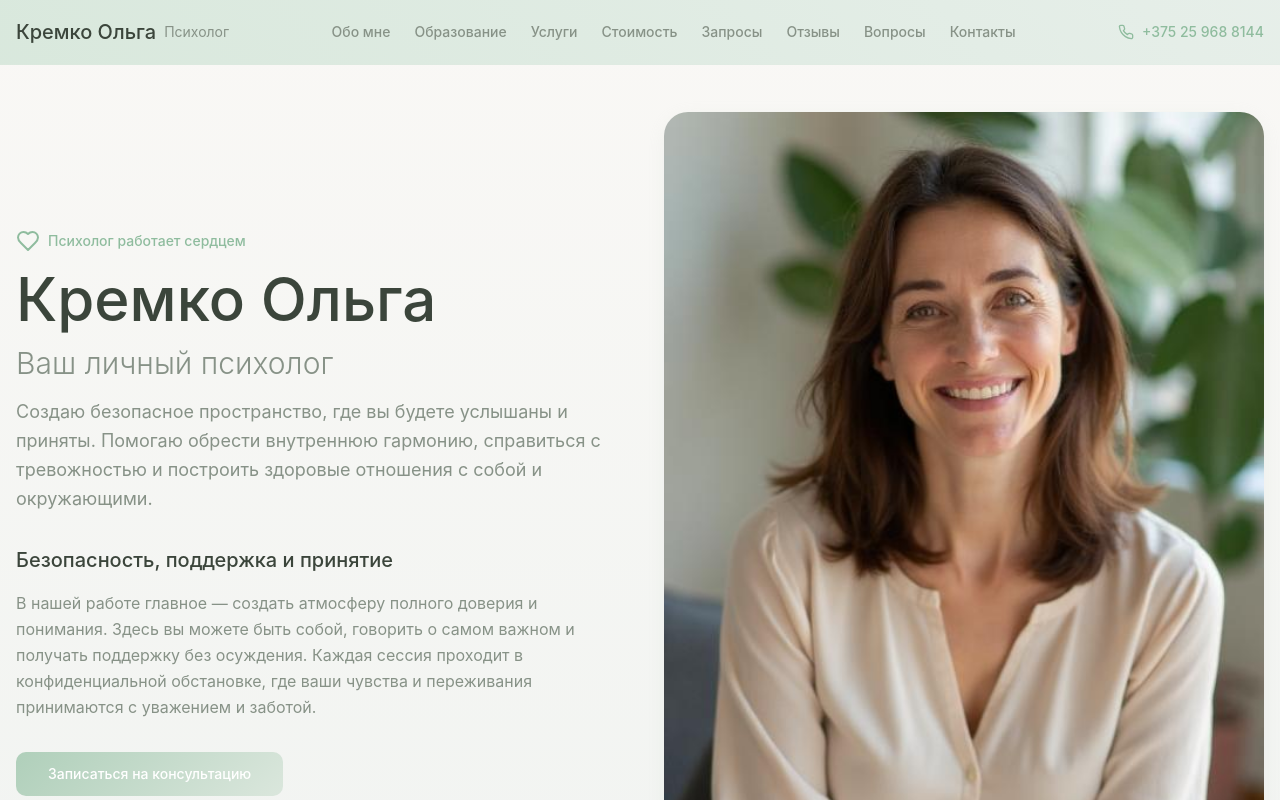
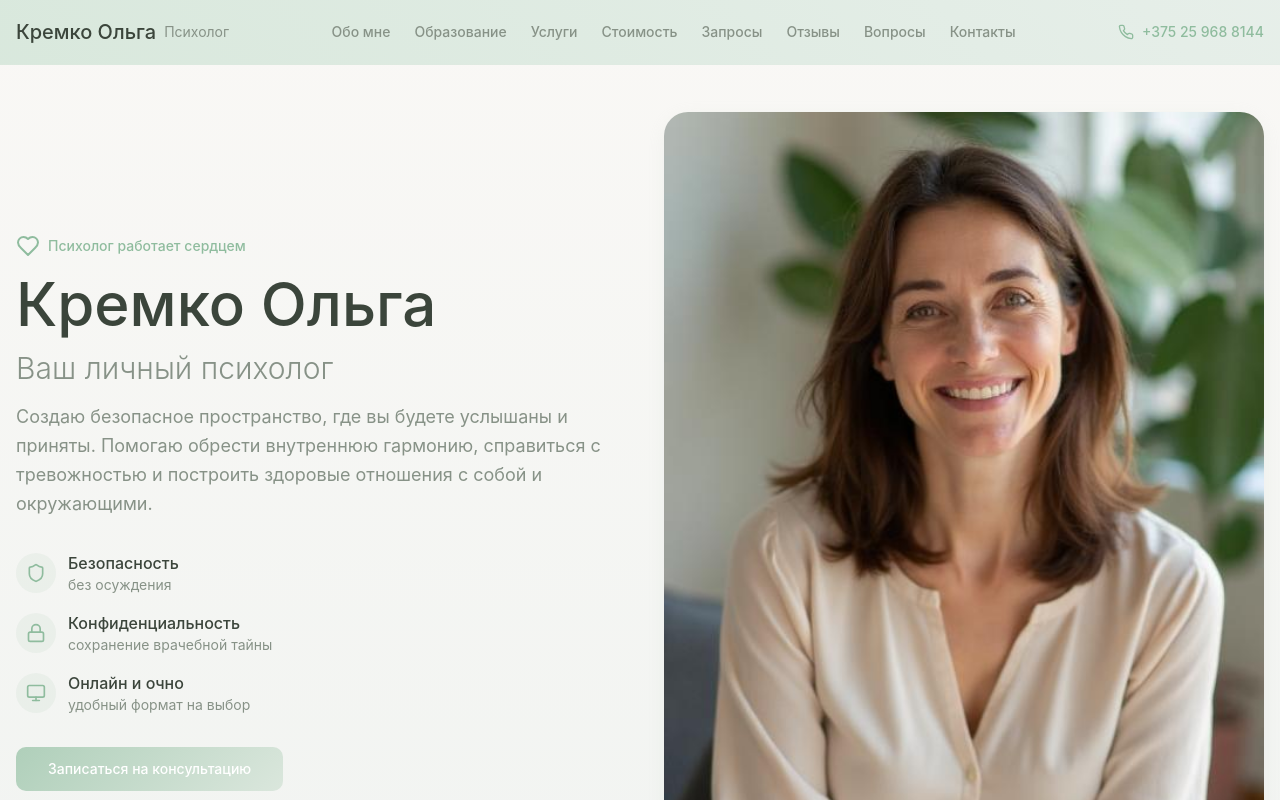
Before and after one commit to Psyness/olga-kremko-calm-space, a React (Vite) app: page / in a window 1280 px wide. Shown: the top 800 px of the page. Built offline with nearby package versions, Linux system fonts and the light colour scheme.

Commit message:
Refactor "Safety, support" section
Update the "Safety, support, and acceptance" section to use three icons with corresponding text descriptions: "Safety - without judgment", "Confidentiality - maintaining medical confidentiality", and "Online and offline - convenient format of choice".

```diff
--- a/src/components/Hero.tsx
+++ b/src/components/Hero.tsx
@@ -1,6 +1,6 @@
 import React from 'react';
 import { Button } from '@/components/ui/button';
-import { Heart, Shield, Users } from 'lucide-react';
+import { Heart, Shield, Lock, Monitor } from 'lucide-react';
 import olgaPhoto from '@/assets/olga-kremko-photo.jpg';
 
 const Hero = () => {
@@ -38,14 +38,36 @@ const Hero = () => {
               </p>
             </div>
 
-            <div className="space-y-3">
-              <h3 className="text-xl font-medium mb-4">Безопасность, поддержка и принятие</h3>
-              <p className="text-muted-foreground leading-relaxed">
-                В нашей работе главное — создать атмосферу полного доверия и понимания.
-                Здесь вы можете быть собой, говорить о самом важном и получать поддержку
-                без осуждения. Каждая сессия проходит в конфиденциальной обстановке,
-                где ваши чувства и переживания принимаются с уважением и заботой.
-              </p>
+            <div className="space-y-4">
+              <div className="flex items-center space-x-3">
+                <div className="flex items-center justify-center w-10 h-10 rounded-full bg-primary/10">
+                  <Shield size={20} className="text-primary" />
+                </div>
+                <div>
+                  <div className="font-medium text-foreground">Безопасность</div>
+                  <div className="text-sm text-muted-foreground">без осуждения</div>
+                </div>
+              </div>
+
+              <div className="flex items-center space-x-3">
+                <div className="flex items-center justify-center w-10 h-10 rounded-full bg-primary/10">
+                  <Lock size={20} className="text-primary" />
+                </div>
+                <div>
+                  <div className="font-medium text-foreground">Конфиденциальность</div>
+                  <div className="text-sm text-muted-foreground">сохранение врачебной тайны</div>
+                </div>
+              </div>
+
+              <div className="flex items-center space-x-3">
+                <div className="flex items-center justify-center w-10 h-10 rounded-full bg-primary/10">
+                  <Monitor size={20} className="text-primary" />
+                </div>
+                <div>
+                  <div className="font-medium text-foreground">Онлайн и очно</div>
+                  <div className="text-sm text-muted-foreground">удобный формат на выбор</div>
+                </div>
+              </div>
             </div>
 
             <div className="flex flex-col sm:flex-row gap-4">
```
